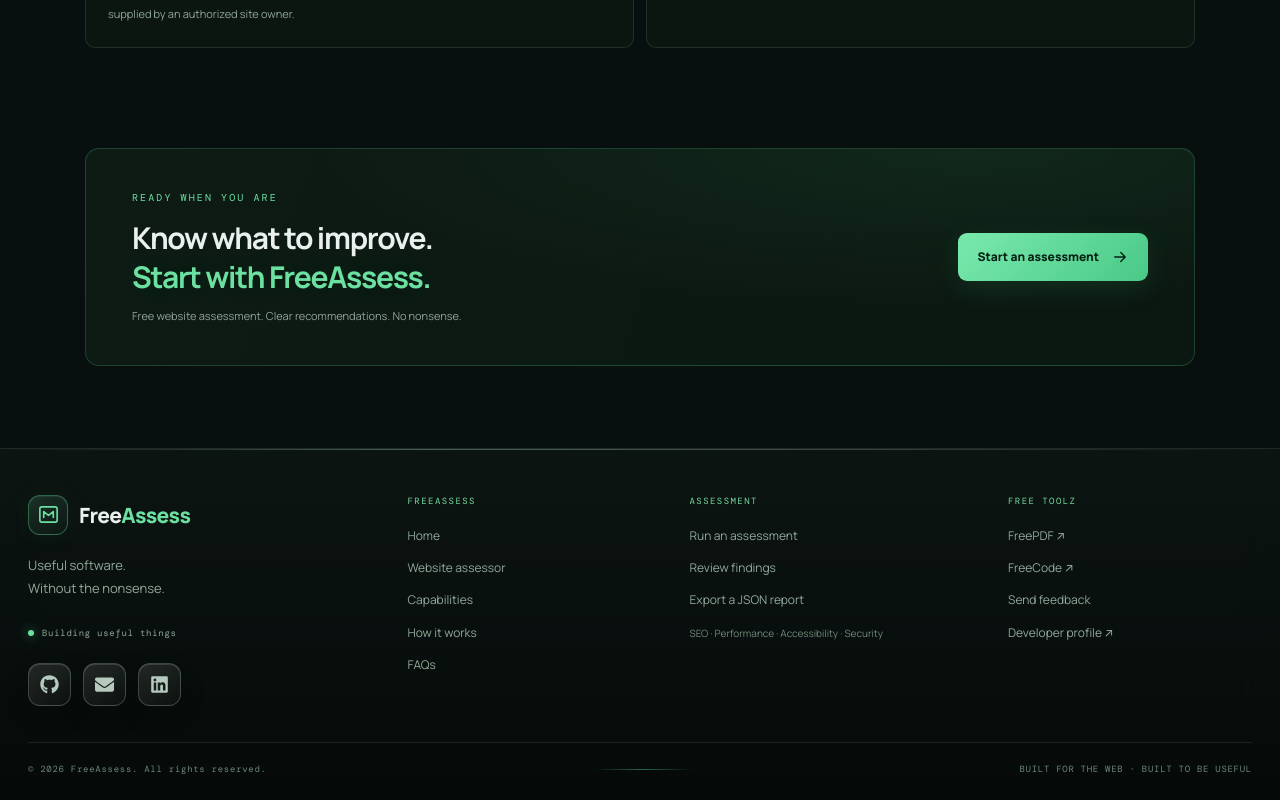
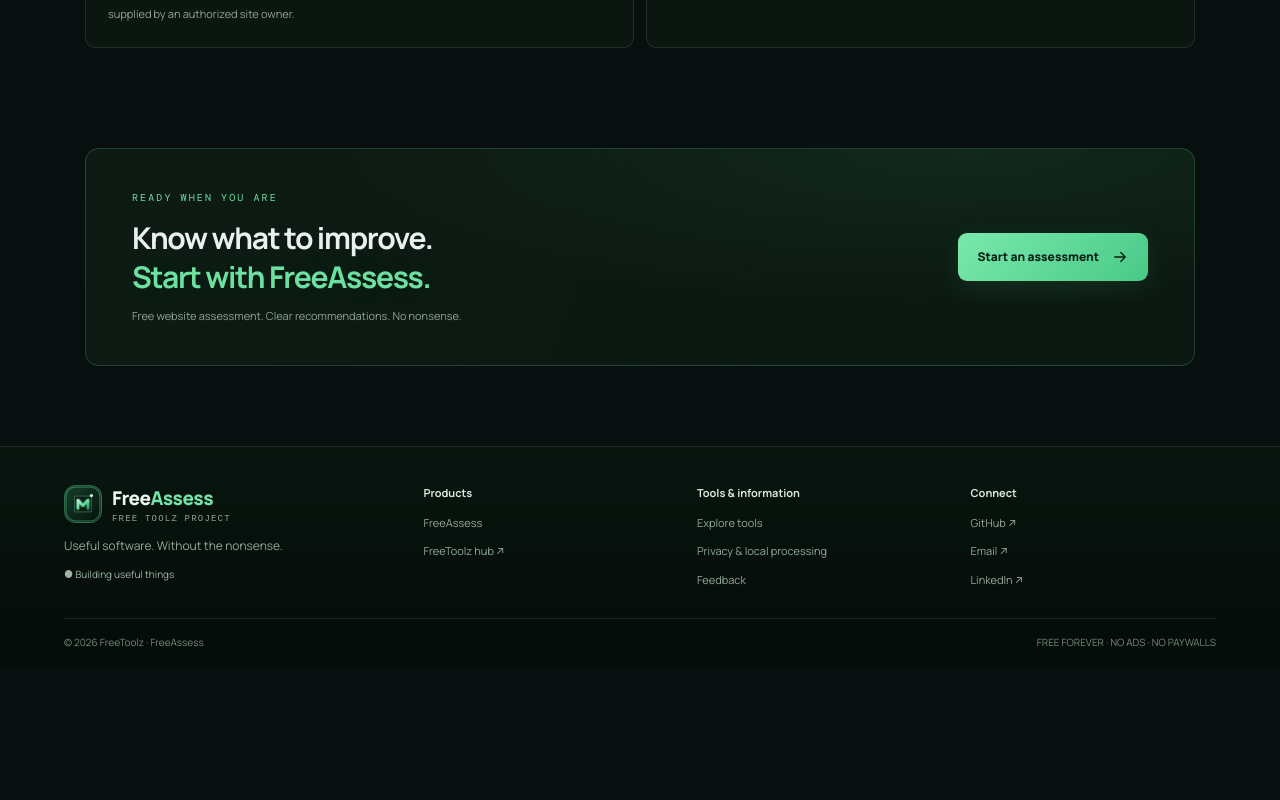
Before and after one commit to avada-kedavra62442/FreeInfo, a React (Vite) app: page / in a window 1280 px wide. Shown: the part 3540-4340 px from the top of the page. After the commit the page ends 4207 px from the top, so only its background shows below. Built offline with nearby package versions, Linux system fonts and the light colour scheme.

Commit message:
Standardize universal FreeToolz footer

```diff
--- a/src/components/AppFooter.jsx
+++ b/src/components/AppFooter.jsx
@@ -1,33 +1,13 @@
-import React from 'react';
-import { FaGithub, FaEnvelope, FaLinkedin } from 'react-icons/fa';
-
-const OWNER_GITHUB = 'https://github.com/avada-kedavra62442/';
-const EMAIL = 'aarav.krish62442@gmail.com';
-const LINKEDIN = 'https://www.linkedin.com/in/aarav-krish-665702440/';
-const FREEPDF_URL = 'https://free-pdf-delta.vercel.app/';
-const FREECODE_URL = 'https://free-code-zeta.vercel.app/';
-
-function Mark() {
-  return <span className="brand-mark footer-mark"><svg width="23" height="23" viewBox="0 0 24 24" fill="none" stroke="currentColor" strokeWidth="1.7" strokeLinecap="round" strokeLinejoin="round" aria-hidden="true"><rect x="3" y="4" width="18" height="16" rx="2"/><path d="M7 15V9l5 4 5-4v6"/></svg></span>;
-}
-
 export default function AppFooter() {
-  return <footer className="site-footer">
-    <div className="footer-main">
-      <div className="footer-brand-block">
-        <a className="footer-brand-row" href="/" aria-label="FreeAssess home"><Mark/><span className="footer-brand-name">Free<span>Assess</span></span></a>
-        <p className="footer-tagline">Useful software.<br/>Without the nonsense.</p>
-        <div className="footer-status"><span className="footer-status-dot"/>Building useful things</div>
-        <div className="footer-socials">
-          <a className="footer-social-link" href={OWNER_GITHUB} target="_blank" rel="noopener noreferrer" aria-label="GitHub" title="GitHub"><FaGithub/></a>
-          <a className="footer-social-link" href={`mailto:${EMAIL}`} aria-label="Email" title="Email"><FaEnvelope/></a>
-          <a className="footer-social-link" href={LINKEDIN} target="_blank" rel="noopener noreferrer" aria-label="LinkedIn" title="LinkedIn"><FaLinkedin/></a>
-        </div>
+  return <footer className="ft-universal-footer">
+    <div className="ft-footer-main">
+      <div className="ft-footer-brand-block">
+        <a className="ft-footer-brand" href="/" aria-label="FreeAssess home"><img className="ft-footer-mark" src="/favicon.svg" alt="" aria-hidden="true"/><span>Free<span className="ft-footer-accent">Assess</span><small>FREE TOOLZ PROJECT</small></span></a>
+        <p>Useful software. Without the nonsense.</p><span className="ft-footer-status">● Building useful things</span>
       </div>
-      <div className="footer-column"><span className="footer-heading">FREEASSESS</span><a href="/">Home</a><a href="/assess">Website assessor</a><a href="/#capabilities">Capabilities</a><a href="/#how-it-works">How it works</a><a href="/#faq">FAQs</a></div>
-      <div className="footer-column"><span className="footer-heading">ASSESSMENT</span><a href="/assess">Run an assessment</a><a href="/assess#report">Review findings</a><a href="/assess">Export a JSON report</a><span className="footer-note">SEO · Performance · Accessibility · Security</span></div>
-      <div className="footer-column"><span className="footer-heading">FREE TOOLZ</span><a href={FREEPDF_URL} target="_blank" rel="noopener noreferrer">FreePDF ↗</a><a href={FREECODE_URL} target="_blank" rel="noopener noreferrer">FreeCode ↗</a><a href={`mailto:${EMAIL}?subject=FreeAssess%20Feedback`}>Send feedback</a><a href={OWNER_GITHUB} target="_blank" rel="noopener noreferrer">Developer profile ↗</a></div>
-    </div>
-    <div className="footer-bottom"><span>© {new Date().getFullYear()} FreeAssess. All rights reserved.</span><span className="footer-line"/><span>BUILT FOR THE WEB · BUILT TO BE USEFUL</span></div>
+      <div className="ft-footer-column"><b>Products</b><a href="/">FreeAssess</a><a href="https://free-toolz.vercel.app/">FreeToolz hub ↗</a></div>
+      <div className="ft-footer-column"><b>Tools &amp; information</b><a href="/#tools">Explore tools</a><a href="/#privacy">Privacy &amp; local processing</a><a href="mailto:aarav.krish62442@gmail.com?subject=FreeAssess%20Feedback">Feedback</a></div>
+      <div className="ft-footer-column"><b>Connect</b><a href="https://github.com/avada-kedavra62442/FreeAssess" target="_blank" rel="noopener noreferrer">GitHub ↗</a><a href="mailto:aarav.krish62442@gmail.com">Email ↗</a><a href="https://www.linkedin.com/in/aarav-krish-665702440/" target="_blank" rel="noopener noreferrer">LinkedIn ↗</a></div>
+    </div><div className="ft-footer-bottom"><span>© {new Date().getFullYear()} FreeToolz · FreeAssess</span><span>FREE FOREVER · NO ADS · NO PAYWALLS</span></div>
   </footer>;
 }
```
